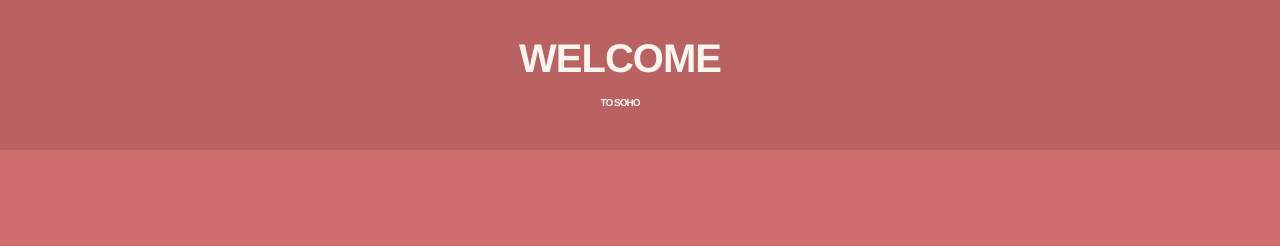
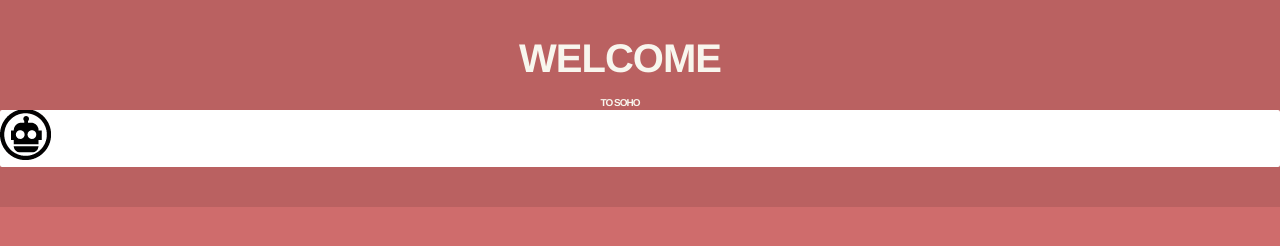
Before and after one commit to ellipsys/page, a plain HTML site: page index.html in a window 1280 px wide. Drawn offline with Linux system fonts and the light colour scheme.

Commit message:
Update index.html

```diff
--- a/index.html
+++ b/index.html
@@ -18,6 +18,7 @@
       <h2 class="subtitle">TO SOHO</h2>
       <section class="index-container">
         <div class="card">
+          <img src="images/test.png">
           <div class="hora"></div>
         </div>
         <div class="card1">
```
